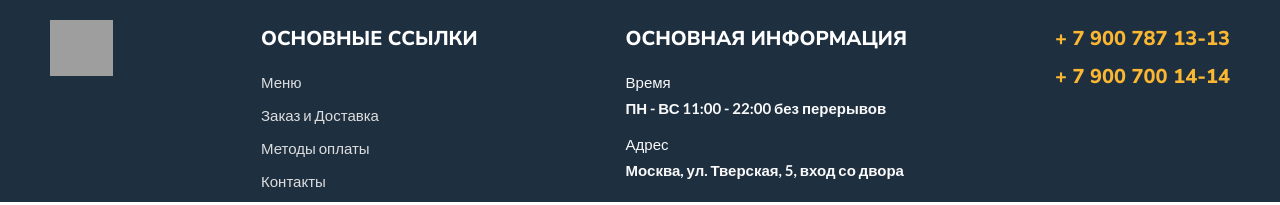
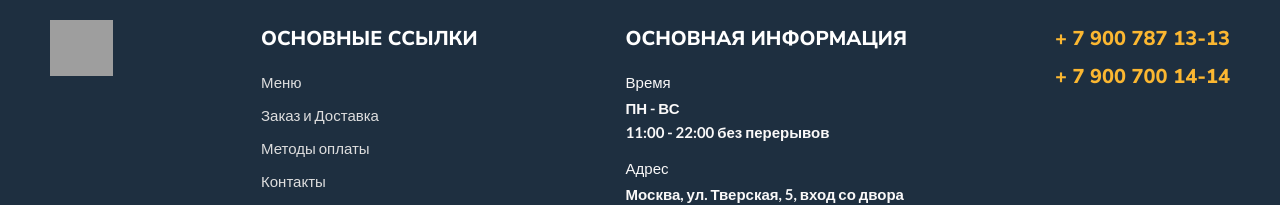
Before and after one commit to LinaVas/Burger, a plain HTML site: page index.html in a window 1280 px wide. Shown: the part 1717-1922 px from the top of the page. Drawn offline with Linux system fonts and the light colour scheme; grey boxes are pictures that could not be loaded.

Commit message:
Update index.html

```diff
--- a/index.html
+++ b/index.html
@@ -66,7 +66,7 @@
     </div>
      <div class="contacts">
       <h5>основная информация</h5>
-      <p class="time"><span>Время</span>ПН - ВС 11:00 - 22:00 без перерывов</p>
+      <p class="time"><span>Время</span>ПН - ВС <br> 11:00 - 22:00 без перерывов</p>
       <p class="adress"><span>Адрес</span>Москва, ул. Тверская, 5, вход со двора</p>
     </div>
      <div class="phone">
```
